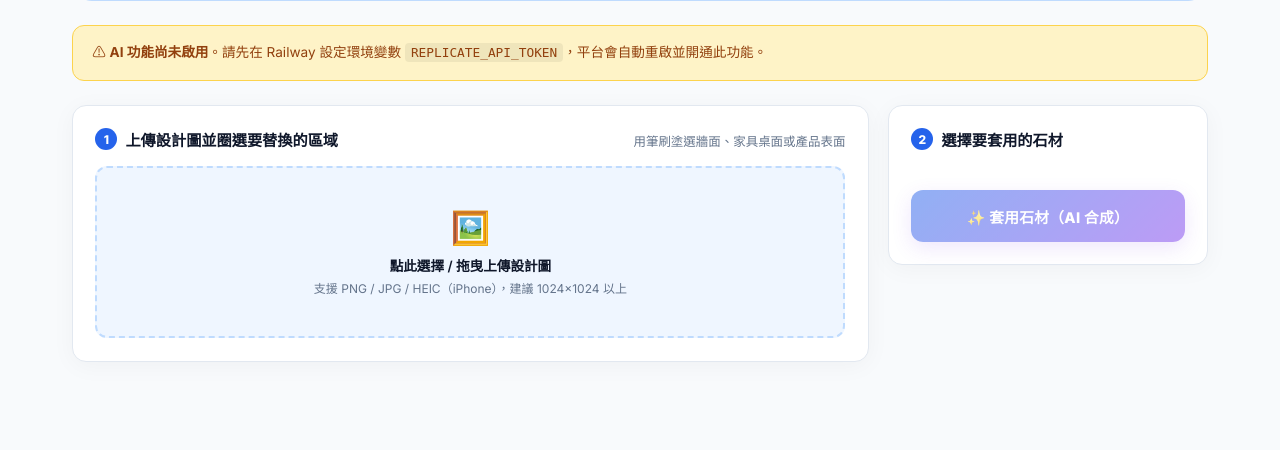
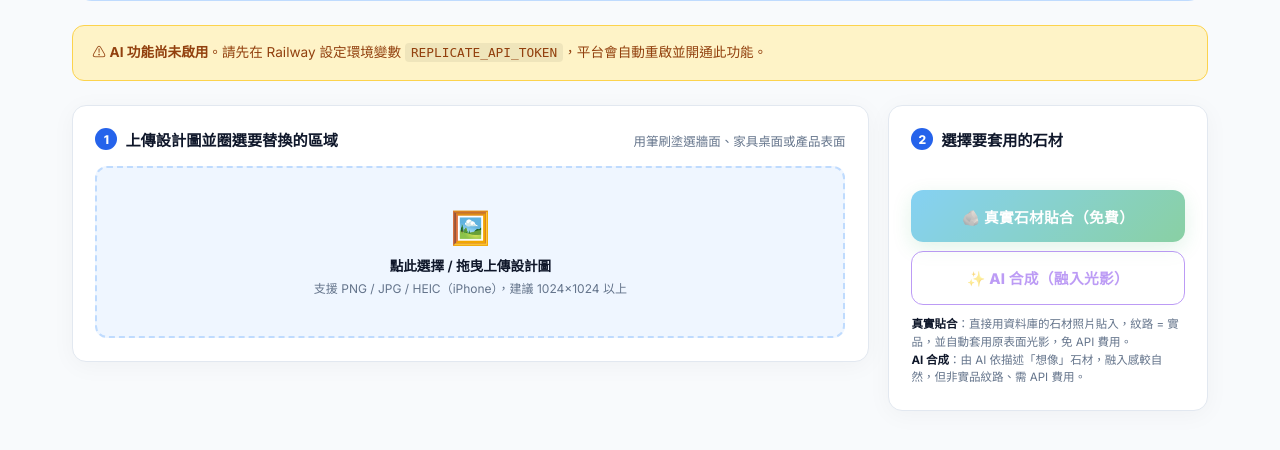
Before and after one commit to clie945-tech/stone-database, a Flask app: page /design-tool in a window 1280 px wide. Shown: the part 268-718 px from the top of the page. Run offline with Flask 3, Linux system fonts and the light colour scheme; the visitor is signed in with stand-in values (Sample User, id 1); data that the repository does not hold is empty; some libraries are stand-ins or nearby versions.

Commit message:
新增「真實石材貼合」合成模式（方案①，免 AI 費用）
- 直接用資料庫石材照片貼入遮罩區，紋路即實品；自動轉移原表面
  光影（亮度 shading map）並羽化邊緣，貼合自然不假
- 全程本地運算（Pillow + numpy），零 Replicate API 費用
- 設計工具新增「🪨 真實石材貼合」按鈕，AI 合成改為次要選項，
  附說明讓使用者依需求選擇（忠實 vs 擬真）
- 新增 /api/composite-stone 路由，結果同樣存入「我的設計」、
  可產生提案 PDF；歷史寫入/修剪邏輯抽成共用 _record_design
- 前端結果驗證放寬以支援本地相對網址

Co-Authored-By: Claude Opus 4.7 <noreply@anthropic.com>

```diff
--- a/app.py
+++ b/app.py
@@ -601,9 +601,32 @@ def delete_photo(filename):
             os.remove(path)
 
 
+def _record_design(customer_id, stone_id, stone_name, filename, prompt):
+    """寫入一筆設計歷史，並自動清除超過 HISTORY_LIMIT 的舊圖（連同檔案）。回傳 hist_id。"""
+    conn = get_db()
+    cur = conn.execute(
+        'INSERT INTO synthesis_history (customer_id, stone_id, stone_name, image_file, prompt) '
+        'VALUES (?, ?, ?, ?, ?)',
+        (customer_id, stone_id, stone_name, filename, prompt)
+    )
+    hist_id = cur.lastrowid
+    conn.commit()
+    old_rows = conn.execute(
+        'SELECT id, image_file FROM synthesis_history WHERE customer_id = ? '
+        'ORDER BY created_at DESC, id DESC LIMIT -1 OFFSET ?',
+        (customer_id, HISTORY_LIMIT)
+    ).fetchall()
+    for row in old_rows:
+        delete_photo(row['image_file'])
+        conn.execute('DELETE FROM synthesis_history WHERE id = ?', (row['id'],))
+    conn.commit()
+    conn.close()
+    print(f'[history] 已存入會員 {customer_id} 的設計：{filename}（清除 {len(old_rows)} 張舊圖）')
+    return hist_id
+
+
 def save_synthesis_history(customer_id, stone_id, stone_name, result_url, prompt):
-    """下載 AI 合成結果到 Volume，寫入歷史紀錄，並自動清除超過 HISTORY_LIMIT 的舊圖。
-    回傳本地檔名（失敗回 None，不影響主流程）。"""
+    """下載 AI 合成結果到 Volume，寫入歷史紀錄並修剪。回傳 (檔名, hist_id)；失敗回 (None, None)。"""
     import urllib.request
     try:
         os.makedirs(app.config['UPLOAD_FOLDER'], exist_ok=True)
@@ -614,32 +637,62 @@ def save_synthesis_history(customer_id, stone_id, stone_name, result_url, prompt
             data = resp.read()
         with open(dest, 'wb') as fh:
             fh.write(data)
-
-        conn = get_db()
-        cur = conn.execute(
-            'INSERT INTO synthesis_history (customer_id, stone_id, stone_name, image_file, prompt) '
-            'VALUES (?, ?, ?, ?, ?)',
-            (customer_id, stone_id, stone_name, filename, prompt)
-        )
-        hist_id = cur.lastrowid
-        conn.commit()
-
-        # 清除超過上限的舊圖（連同檔案）
-        old_rows = conn.execute(
-            'SELECT id, image_file FROM synthesis_history WHERE customer_id = ? '
-            'ORDER BY created_at DESC, id DESC LIMIT -1 OFFSET ?',
-            (customer_id, HISTORY_LIMIT)
-        ).fetchall()
-        for row in old_rows:
-            delete_photo(row['image_file'])
-            conn.execute('DELETE FROM synthesis_history WHERE id = ?', (row['id'],))
-        conn.commit()
-        conn.close()
-        print(f'[history] 已存入會員 {customer_id} 的設計：{filename}（清除 {len(old_rows)} 張舊圖）')
+        hist_id = _record_design(customer_id, stone_id, stone_name, filename, prompt)
         return filename, hist_id
     except Exception as e:
         print(f'[history] 儲存歷史失敗（不影響合成）：{e}')
         return None, None
+
+
+def composite_stone_onto_design(design_path, mask_path, stone_photo_path, max_side=1600):
+    """方案①真實石材貼合：把實際石材照片貼入遮罩區，並轉移原表面的光影使其自然。
+    回傳合成後的 PIL Image。全程本地運算，不呼叫外部 AI。"""
+    import numpy as np
+    from PIL import Image, ImageFilter
+
+    design = Image.open(design_path).convert('RGB')
+    # 控制工作尺寸，兼顧品質與檔案大小
+    if max(design.size) > max_side:
+        r = max_side / max(design.size)
+        design = design.resize((round(design.width * r), round(design.height * r)), Image.LANCZOS)
+    W, H = design.size
+
+    # 遮罩：與設計圖等比例，縮放對齊
+    mask = Image.open(mask_path).convert('L').resize((W, H), Image.LANCZOS)
+    bbox = mask.point(lambda p: 255 if p > 30 else 0).getbbox()
+    if not bbox:
+        raise ValueError('遮罩為空，請先塗選要替換的區域')
+
+    # 石材照片：縮放並裁切以「覆蓋」遮罩範圍（slab 自然尺度）
+    bw, bh = bbox[2] - bbox[0], bbox[3] - bbox[1]
+    stone = Image.open(stone_photo_path).convert('RGB')
+    sw, sh = stone.size
+    scale = max(bw / sw, bh / sh)
+    stone_rs = stone.resize((max(1, round(sw * scale)), max(1, round(sh * scale))), Image.LANCZOS)
+    left = (stone_rs.width - bw) // 2
+    top = (stone_rs.height - bh) // 2
+    stone_crop = stone_rs.crop((left, top, left + bw, top + bh))
+    stone_full = Image.new('RGB', (W, H))
+    stone_full.paste(stone_crop, (bbox[0], bbox[1]))
+
+    # 羽化遮罩邊緣，讓接縫自然
+    alpha = np.asarray(mask.filter(ImageFilter.GaussianBlur(3)), dtype=np.float32) / 255.0
+    alpha = alpha[..., None]
+
+    design_np = np.asarray(design, dtype=np.float32)
+    stone_np = np.asarray(stone_full, dtype=np.float32)
+
+    # 光影轉移：取原表面亮度，正規化成乘法 shading map，套到石材上
+    lum = (design_np[..., 0] * 0.299 + design_np[..., 1] * 0.587 + design_np[..., 2] * 0.114)
+    sel = np.asarray(mask, dtype=np.float32) > 128
+    mean_lum = float(lum[sel].mean()) if sel.any() else 128.0
+    if mean_lum < 1e-3:
+        mean_lum = 128.0
+    shading = np.clip(lum / mean_lum, 0.55, 1.6)[..., None]
+    stone_lit = np.clip(stone_np * shading, 0, 255)
+
+    out = design_np * (1 - alpha) + stone_lit * alpha
+    return Image.fromarray(np.clip(out, 0, 255).astype('uint8'), 'RGB')
 
 
 # ── AI 設計提案 PDF 生成 ──
@@ -1796,6 +1849,76 @@ def api_apply_stone():
                 pass
 
 
+@app.route('/api/composite-stone', methods=['POST'])
+def api_composite_stone():
+    """方案①：用資料庫實際石材照片做「真實貼合」，本地運算、不呼叫外部 AI、零 API 費用。"""
+    from flask import jsonify
+    if not session.get('customer_id'):
+        return jsonify({'error': '請先登入會員才能使用設計工具'}), 401
+
+    stone_id = request.form.get('stone_id', type=int)
+    design   = request.files.get('design')
+    mask     = request.files.get('mask')
+    if not stone_id or not design or not mask:
+        return jsonify({'error': '缺少必要欄位（設計圖、遮罩、石材）'}), 400
+
+    conn = get_db()
+    stone = conn.execute('SELECT * FROM stones WHERE id = ?', (stone_id,)).fetchone()
+    conn.close()
+    if not stone:
+        return jsonify({'error': '找不到指定石材'}), 404
+    if not stone['photo']:
+        return jsonify({'error': '此石材沒有照片，無法做真實貼合（請改用 AI 合成或先為石材上傳照片）'}), 400
+
+    stone_photo_path = os.path.join(app.config['UPLOAD_FOLDER'], stone['photo'])
+    if not os.path.exists(stone_photo_path):
+        return jsonify({'error': '石材照片檔案不存在，無法貼合'}), 400
+
+    import tempfile
+    design_path, mask_path = None, None
+    try:
+        design_path = normalize_image_to_jpg_path(design, max_size=1600)
+        if not design_path:
+            return jsonify({'error': '設計圖格式無法解析（支援 JPG / PNG / HEIC / WebP）'}), 400
+        with tempfile.NamedTemporaryFile(suffix='.png', delete=False) as mf:
+            mask.save(mf.name)
+            mask_path = mf.name
+
+        result_img = composite_stone_onto_design(design_path, mask_path, stone_photo_path)
+
+        display_name = (stone['stone_name'] if 'stone_name' in stone.keys() and stone['stone_name']
+                        else stone['stone_type'])
+        # 直接存檔到 Volume 並寫入歷史
+        os.makedirs(app.config['UPLOAD_FOLDER'], exist_ok=True)
+        filename = f'design_{secrets.token_hex(8)}.jpg'
+        result_img.save(os.path.join(app.config['UPLOAD_FOLDER'], filename), 'JPEG', quality=90)
+        design_id = _record_design(session['customer_id'], stone_id, display_name,
+                                   filename, '真實石材貼合（免 AI）')
+        local_url = url_for('static', filename=f'uploads/{filename}')
+
+        return jsonify({
+            'success': True,
+            'result_url': local_url,
+            'local_url': local_url,
+            'saved': True,
+            'design_id': design_id,
+            'prompt': '真實石材貼合（直接使用資料庫石材照片）',
+            'stone_name': display_name,
+        })
+    except ValueError as ve:
+        return jsonify({'error': str(ve)}), 400
+    except Exception as e:
+        import traceback; traceback.print_exc()
+        return jsonify({'error': f'真實貼合失敗：{str(e)[:200]}'}), 500
+    finally:
+        for p in (design_path, mask_path):
+            try:
+                if p and os.path.exists(p):
+                    os.unlink(p)
+            except Exception:
+                pass
+
+
 # 不論是本機或雲端，啟動時都初始化資料庫
 init_db()
 
--- a/templates/design_tool.html
+++ b/templates/design_tool.html
@@ -159,6 +159,16 @@
     }
     .btn-apply:hover:not(:disabled) { transform: translateY(-2px); box-shadow: 0 8px 28px rgba(124,58,237,0.35); }
     .btn-apply:disabled { opacity: 0.5; cursor: not-allowed; }
+    .btn-composite {
+      background: linear-gradient(135deg, #0EA5E9 0%, #16A34A 100%);
+      box-shadow: 0 6px 20px rgba(22,163,74,0.25);
+      margin-top: 1rem;
+    }
+    .btn-composite:hover:not(:disabled) { box-shadow: 0 8px 28px rgba(22,163,74,0.35); }
+    .btn-apply.secondary { background: var(--white); color: var(--purple); border: 1.5px solid var(--purple); box-shadow: none; margin-top: 0.6rem; }
+    .btn-apply.secondary:hover:not(:disabled) { background: #FAF5FF; box-shadow: none; }
+    .apply-hint { font-size: 0.72rem; color: var(--text-muted); line-height: 1.55; margin-top: 0.7rem; }
+    .apply-hint b { color: var(--text); font-weight: 700; }
 
     /* Result */
     .result-panel { margin-top: 1.5rem; display: none; }
@@ -303,7 +313,12 @@
             style="width:100%;padding:0.7rem 0.9rem;background:#F1F5F9;border:1px solid var(--border);border-radius:8px;font-size:0.78rem;color:var(--text);line-height:1.5;font-family:'SF Mono',Consolas,monospace;resize:vertical;outline:none"></textarea>
         </div>
 
-        <button class="btn-apply" id="btn-apply" disabled>✨ 套用石材（AI 合成）</button>
+        <button class="btn-apply btn-composite" id="btn-composite" disabled>🪨 真實石材貼合（免費）</button>
+        <button class="btn-apply secondary" id="btn-apply" disabled>✨ AI 合成（融入光影）</button>
+        <div class="apply-hint">
+          <b>真實貼合</b>：直接用資料庫的石材照片貼入，紋路 = 實品，並自動套用原表面光影，免 API 費用。<br>
+          <b>AI 合成</b>：由 AI 依描述「想像」石材，融入感較自然，但非實品紋路、需 API 費用。
+        </div>
         <div class="error-box" id="error-box"></div>
       </div>
     </div>
@@ -323,6 +338,7 @@ const brushVal    = document.getElementById('brush-val');
 const clearBtn    = document.getElementById('clear-mask');
 const reuploadBtn = document.getElementById('reupload');
 const btnApply    = document.getElementById('btn-apply');
+const btnComposite = document.getElementById('btn-composite');
 const errorBox    = document.getElementById('error-box');
 const resultPanel = document.getElementById('result-panel');
 const resultBox   = document.getElementById('result-content');
@@ -482,7 +498,9 @@ document.getElementById('reset-prompt').addEventListener('click', () => {
 {% endif %}
 
 function refreshApplyState() {
-  btnApply.disabled = !(designBlob && painted && selectedStoneId);
+  const ready = !!(designBlob && painted && selectedStoneId);
+  btnApply.disabled = !ready;
+  btnComposite.disabled = !ready;
 }
 
 // ── 產出純黑白遮罩 PNG（白=要替換，黑=保留）──
@@ -507,12 +525,14 @@ function exportMask() {
   });
 }
 
-// ── 套用 ──
-btnApply.addEventListener('click', async () => {
+// ── 套用（mode: 'ai' = AI 合成；'composite' = 真實石材貼合）──
+async function runApply(mode) {
+  const isAI = (mode === 'ai');
   errorBox.classList.remove('active'); errorBox.textContent = '';
-  btnApply.disabled = true;
+  btnApply.disabled = true; btnComposite.disabled = true;
   resultPanel.classList.add('active');
-  resultBox.innerHTML = '<div class="loading"><div class="spinner"></div>AI 正在合成中… 通常需要 15–40 秒</div>';
+  resultBox.innerHTML = '<div class="loading"><div class="spinner"></div>' +
+    (isAI ? 'AI 正在合成中… 通常需要 15–40 秒' : '正在貼合真實石材… 數秒內完成') + '</div>';
   resultPanel.scrollIntoView({ behavior: 'smooth', block: 'center' });
 
   let stage = '準備中';
@@ -526,15 +546,18 @@ btnApply.addEventListener('click', async () => {
     fd.append('stone_id', String(selectedStoneId || ''));
     fd.append('design', designBlob, 'design.png');
     fd.append('mask', maskBlob, 'mask.png');
-    const editedPrompt = (promptText.value || '').trim();
-    if (editedPrompt && editedPrompt !== originalPrompt) {
-      fd.append('prompt', editedPrompt);
+    if (isAI) {
+      const editedPrompt = (promptText.value || '').trim();
+      if (editedPrompt && editedPrompt !== originalPrompt) {
+        fd.append('prompt', editedPrompt);
+      }
     }
 
     stage = '傳送請求';
+    const endpoint = isAI ? '/api/apply-stone' : '/api/composite-stone';
     let r;
     try {
-      r = await fetch('/api/apply-stone', { method: 'POST', body: fd });
+      r = await fetch(endpoint, { method: 'POST', body: fd });
     } catch (netErr) {
       throw new Error('網路請求失敗：' + (netErr.message || netErr));
     }
@@ -548,7 +571,7 @@ btnApply.addEventListener('click', async () => {
     } catch (jsonErr) {
       let hint = rawText.replace(/<[^>]*>/g, ' ').replace(/\s+/g, ' ').trim().slice(0, 160);
       if (r.status === 500 || r.status === 502) {
-        hint = hint || '伺服器處理逾時或發生錯誤，請稍候再試一次（AI 合成較花時間）';
+        hint = hint || '伺服器處理逾時或發生錯誤，請稍候再試一次';
       }
       throw new Error('伺服器回應異常（HTTP ' + r.status + '）：' + hint);
     }
@@ -558,19 +581,19 @@ btnApply.addEventListener('click', async () => {
     }
 
     stage = '驗證圖片網址';
-    if (!data.result_url || typeof data.result_url !== 'string' || !/^https?:\/\//.test(data.result_url)) {
+    const url = data.result_url;
+    if (!url || typeof url !== 'string' || !/^(https?:\/\/|\/)/.test(url)) {
       console.error('Invalid result_url:', data);
-      throw new Error('AI 回傳的圖片網址無效：' + JSON.stringify(data.result_url).slice(0, 80));
+      throw new Error('回傳的圖片網址無效：' + JSON.stringify(url).slice(0, 80));
     }
-    console.log('[apply-stone] result_url:', data.result_url);
 
     stage = '顯示結果';
     // 用 DOM API 設定 src，避免 HTML 內插造成的特殊字元問題
     const img = document.createElement('img');
-    img.alt = 'AI 合成結果';
-    img.src = data.result_url;
+    img.alt = isAI ? 'AI 合成結果' : '真實貼合結果';
+    img.src = url;
 
-    const safeUrl = data.local_url || data.result_url;
+    const safeUrl = data.local_url || url;
     resultBox.innerHTML = '';
     resultBox.appendChild(img);
     const actions = document.createElement('div');
@@ -601,14 +624,17 @@ btnApply.addEventListener('click', async () => {
     pBox.querySelectorAll('div')[1].textContent = data.prompt || '';
     resultBox.appendChild(pBox);
   } catch (e) {
-    console.error('[apply-stone] 失敗於階段:', stage, e);
+    console.error('[apply] 失敗於階段:', stage, e);
     resultPanel.classList.remove('active');
     errorBox.textContent = '⚠ [' + stage + '] ' + (e.message || e);
     errorBox.classList.add('active');
   } finally {
     refreshApplyState();
   }
-});
+}
+
+btnApply.addEventListener('click', () => runApply('ai'));
+btnComposite.addEventListener('click', () => runApply('composite'));
 
 // 拖放上傳：用 DataTransfer 建構子確保檔案能正確送出
 ['dragenter','dragover'].forEach(ev => {
```
